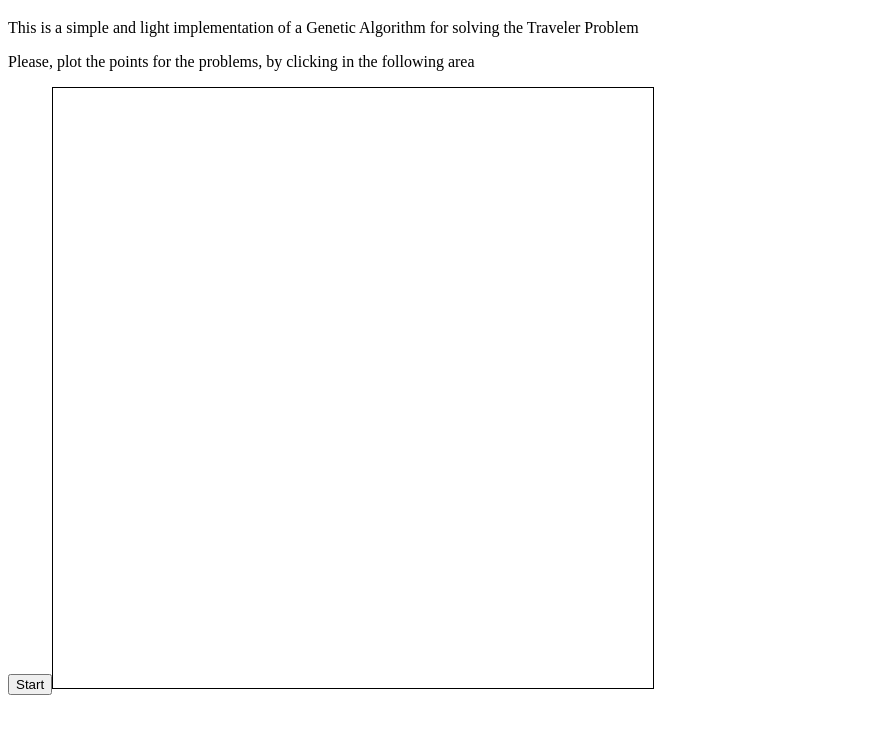
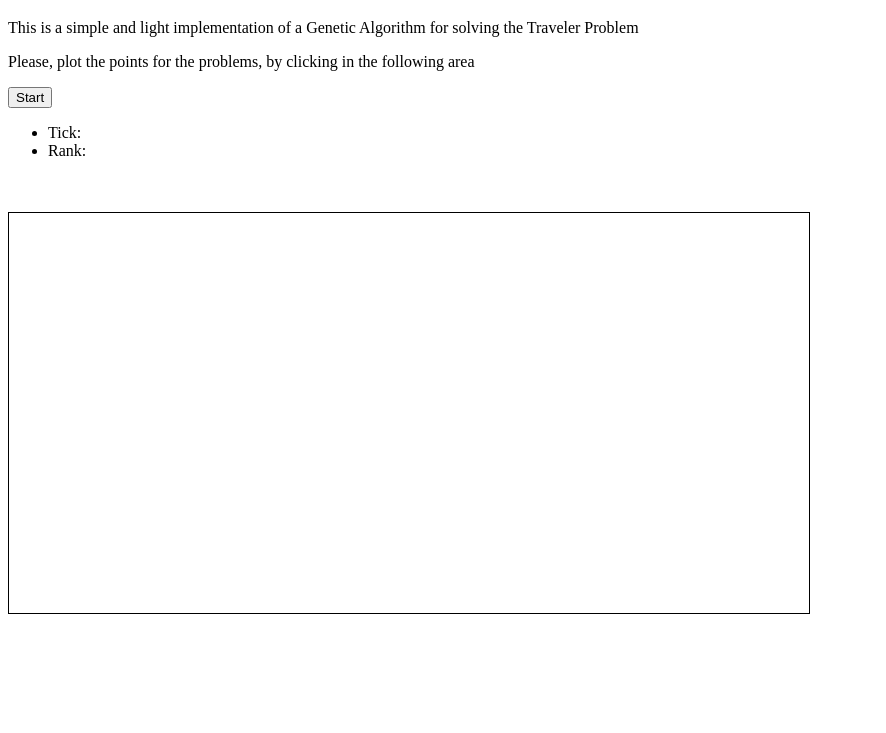
Before and after one commit to obiSerra/ga4tsp, a plain HTML site: page index.html in a window 1280 px wide. Shown: the part 61-794 px from the top of the page, without its empty margins (0-886 px from the left). Drawn offline with Linux system fonts and the light colour scheme.

Commit message:
html generation removed from script, feedback added to the page

```diff
--- a/index.html
+++ b/index.html
@@ -10,6 +10,12 @@
         <meta name="description" content="">
         <meta name="viewport" content="width=device-width, initial-scale=1">
 
+        <style>
+            canvas {
+                border: 1px solid #000;
+            }
+        </style>
+
         <!-- Place favicon.ico and apple-touch-icon.png in the root directory -->
     </head>
     <body>
@@ -18,6 +24,15 @@
 
         <p>Please, plot the points for the problems, by clicking in the following area</p>
 
+        <button type="button" id="run-btn">Start</button>
+        <ul>
+            <li>Tick: <span id="ticks-count"></span></li>
+            <li>Rank: <span id="rank"></span></li>
+        </ul>
+        <br><br>
+        <canvas id="points-plot" width="800" height="400"></canvas>
+
+
         <script src="js/app.js"></script>
     </body>
 </html>
--- a/js/app.js
+++ b/js/app.js
@@ -6,26 +6,20 @@
 	generations = 100,
 	mutationRate = 50;
 
-	function generateCanvas () {
-		var canvas = document.createElement("canvas");
-
-		canvas.setAttribute('width', 600);
-		canvas.setAttribute('height', 600);
-		canvas.style.border = '1px solid #000';
-		document.body.appendChild(canvas);
-
-		return canvas;
+	function getCanvas () {
+		return document.getElementById("points-plot");
 	}
 
-	function generateStartBtn () {
-		var button = document.createElement("button");
+	function getStartBtn () {
+		return document.getElementById("run-btn");
+	}
 
-		button.setAttribute('type', 'button');
-		button.innerText = 'Start';
+	function getTicksCountContainer () {
+		return document.getElementById("ticks-count");
+	}
 
-		document.body.appendChild(button);
-
-		return button;
+	function getRankContainer () {
+		return document.getElementById("rank");
 	}
 
 	function getCtx (canvas) {
@@ -244,25 +238,27 @@
 		return newGen;
 	}
 
-	function triggerNewGen (ticks, population, cb) {
+	function triggerNewGen (ticks, population, cb, tickContainer, rankContainer) {
 		setTimeout(function () {
 			var newPopulation,
 				winnerSolution;
 			ticks = ticks - 1;
-
-			console.log(ticks);
 
 			newPopulation = makeNewGeneration(population);
 
 			if (ticks > 0) {
 				winnerSolution = makeRanking(newPopulation)[newPopulation.length-1];
 
-				console.log('tick ', ticks, 'rank', winnerSolution.rank);
-				triggerNewGen(ticks, newPopulation, cb);
+				if (tickContainer) {
+					tickContainer.innerText = ticks;
+				}
+
+				if (rankContainer) {
+					rankContainer.innerText = winnerSolution.rank;
+				}
+				triggerNewGen(ticks, newPopulation, cb, tickContainer, rankContainer);
 			} else {
 				winnerSolution = makeRanking(newPopulation)[newPopulation.length-1];
-
-				console.log('DOOOONE', winnerSolution);
 				cb(winnerSolution.chromosome);
 			}
 
@@ -270,8 +266,10 @@
 	}
 
 	function init () {
-		var button = generateStartBtn(),
-			canvas = generateCanvas(),
+		var button = getStartBtn(),
+			canvas = getCanvas(),
+			tickContainer = getTicksCountContainer(),
+			rankContainer = getRankContainer(),
 			ctx = getCtx(canvas),
 			running = false,
 			population;
@@ -303,18 +301,15 @@
 			triggerNewGen(generations, population, function (res) {
 				running = false;
 				drawGraph(ctx, res);
-			});
+			}, tickContainer, rankContainer);
 
 			return false;
 		});
-
-		/*
+	}
 
 
 
-		*/
-	}
-
+	// -- Let's start
 	init();
 
 } ());
```
